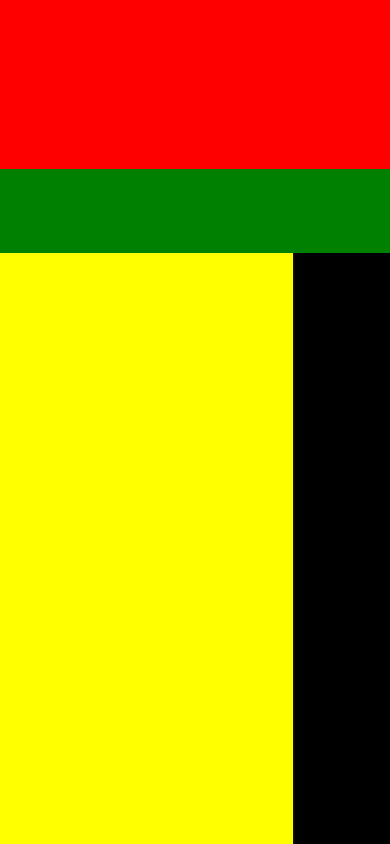
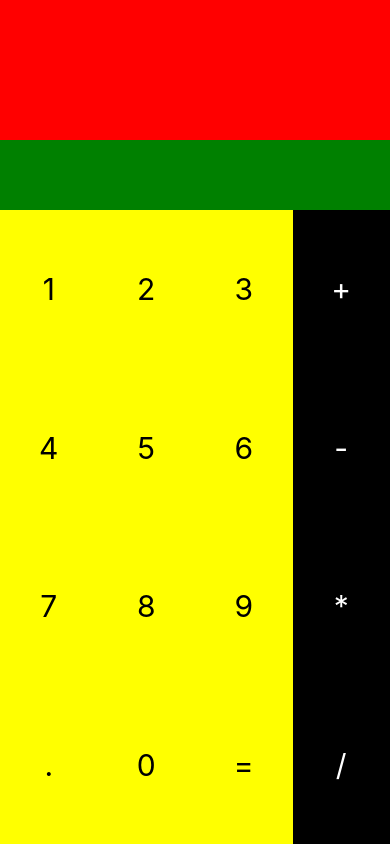
Before and after one commit to ramesheerpina/firstapp, a React Native app: screen / in a window 390 px wide. Built offline with nearby package versions, Linux system fonts and the light colour scheme.

Commit message:
adding buttons to the calci app

```diff
--- a/App.js
+++ b/App.js
@@ -1,5 +1,5 @@
 import React, { Component } from 'react';
-import {Text,View, StyleSheet} from 'react-native';
+import {Text, View, StyleSheet, Button, TouchableOpacity} from 'react-native';
 
 export default class App extends Component {
   constructor() {
@@ -7,13 +7,36 @@
     this.state = {}
   }
   render () {
+    let rows = []
+    let nums = [[1,2,3],[4,5,6],[7,8,9],['.',0,'=']]
+    for (let i = 0; i < 4; i++) {
+      let row = []
+      for (let j =0; j < 3; j++) {
+        row.push(<TouchableOpacity style = {styles.btn}>
+          <Text style = {styles.btntxt}>{nums[i][j]}</Text>
+        </TouchableOpacity>)
+      }
+      rows.push(<View style = {styles.row}>{row}</View>)
+    }
+
+    let operations = ['+','-','*','/']
+    let ops =[]
+    for (let j =0; j < 4; j++) {
+      ops.push(<TouchableOpacity style = {styles.btn}>
+        <Text style = {[styles.btntxt, styles.white]}>{operations[j]}</Text>
+      </TouchableOpacity>)
+    }
     return (
       <View style={styles.container}>
         <View style = {styles.result}></View>
         <View style = {styles.calculation}></View>
         <View style = {styles.buttons}>
-          <View style = {styles.numbers}></View>
-          <View style = {styles.operations}></View>
+          <View style = {styles.numbers}>
+            {rows}
+          </View>
+          <View style = {styles.operations}>
+            {ops}
+          </View>
         </View>
       </View>
     );
@@ -23,13 +46,31 @@
   container : {
     flex: 1
   },
+  row : {
+    flexDirection: 'row',
+    flex: 1,
+    justifyContent: 'space-around',
+    alignItems: 'stretch'
+  },
   result : {
     flexGrow : 2,
     backgroundColor: 'red'
   },
+  btntxt : {
+    fontSize : 30
+  },
+  btn : {
+    flex : 1,
+    alignItems : 'center',
+    alignSelf : 'stretch',
+    justifyContent : 'center'
+  },
   calculation : {
     flexGrow : 1,
     backgroundColor: 'green'
+  },
+  white: {
+    color : 'white'
   },
   buttons : {
     flexGrow: 7,
@@ -41,6 +82,8 @@
   },
   operations : {
     flex: 1,
+    justifyContent: 'space-around',
+    alignItems: 'stretch',
     backgroundColor: 'black'
   }
 })
```
